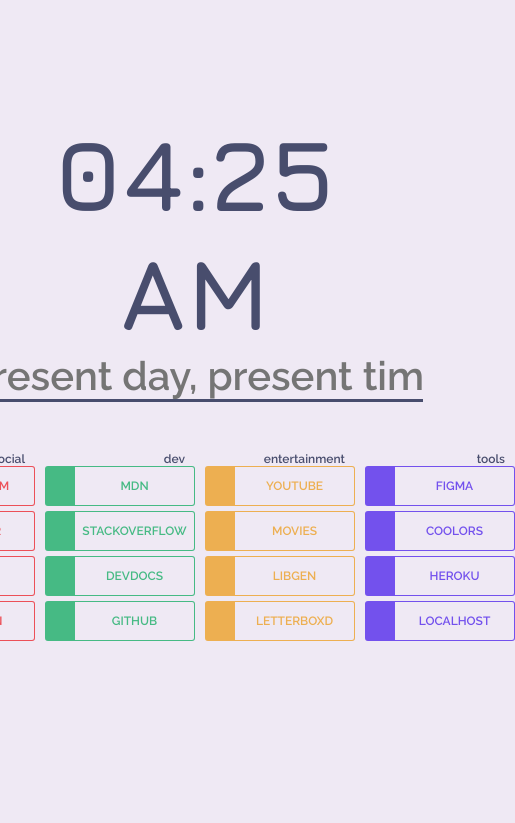
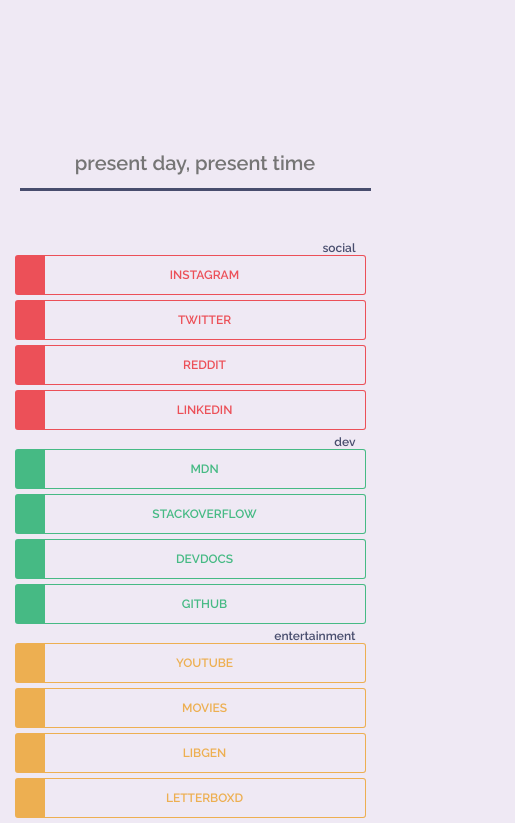
Before and after one commit to timmyha/startpage, a React (Create React App) app: page / in a window 390 px wide. Shown: the top 823 px of the page, 515 px wide, since content can reach past the window. Built offline with nearby package versions, Linux system fonts and the light colour scheme.

Commit message:
fixed responsive

```diff
--- a/src/components/Bookmark.js
+++ b/src/components/Bookmark.js
@@ -15,10 +15,9 @@
         "text-transform": "uppercase",
         "border": `1px solid ${props.color}`,
         "border-left": `30px solid ${props.color}`,
-        "width": "150px",
+        "width": "inherit",
         "height": "40px",
         "align-items": "center",
-        "margin-left": "10px",
         "margin-bottom": "5px",
         "cursor": "pointer"
   };
--- a/src/style.css
+++ b/src/style.css
@@ -13,6 +13,23 @@
   -webkit-appearance: none;
   outline: none;
 }
+
+@media (max-width: 650px) {
+    .bookmarks-main {
+      flex-direction:column !important;
+    }
+    .search-bar {
+        font-size: 20px !important;
+        width: 90vw !important;
+        margin-top: -50px !important;
+    }
+    .clock-text {
+        visibility: hidden;
+    }
+    .bookmarks-display {
+        width: 90vw !important;
+    }
+   }
 
 body {
     font-family: raleway;
@@ -51,18 +68,19 @@
 
 .bookmarks-main {
     display: flex;
+    flex-direction: row;
 }
 
 .bookmarks-display {
     display: flex;
     flex-direction: column;
+    width: 150px;
+    margin-right: 10px;
 }
 
 .bookmark-card {
     display: flex;
-    flex-direction: row;
     border-radius: 3px;
-    justify-content: center;
     border-width: 1px;
     color: white;
     text-transform: uppercase;
```
